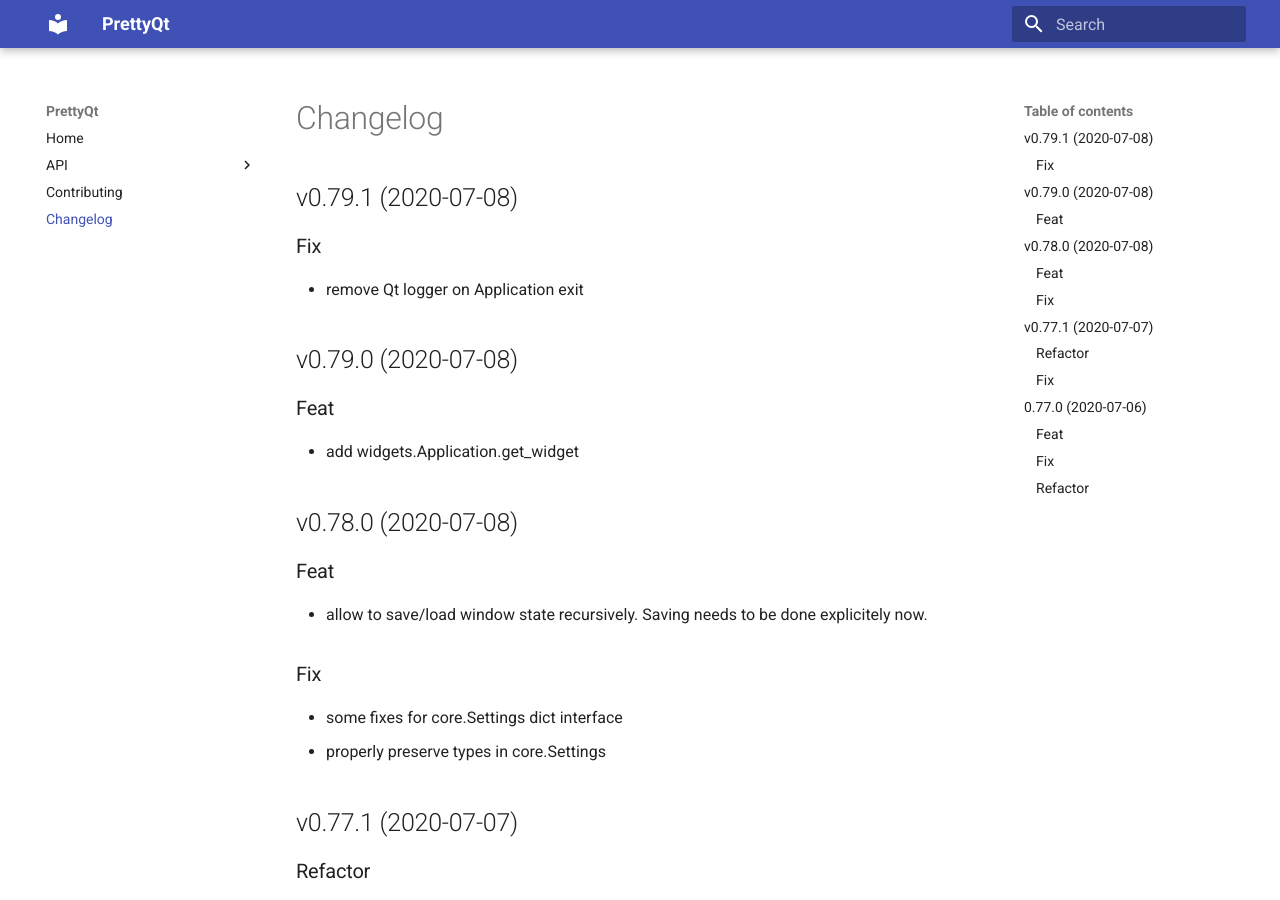
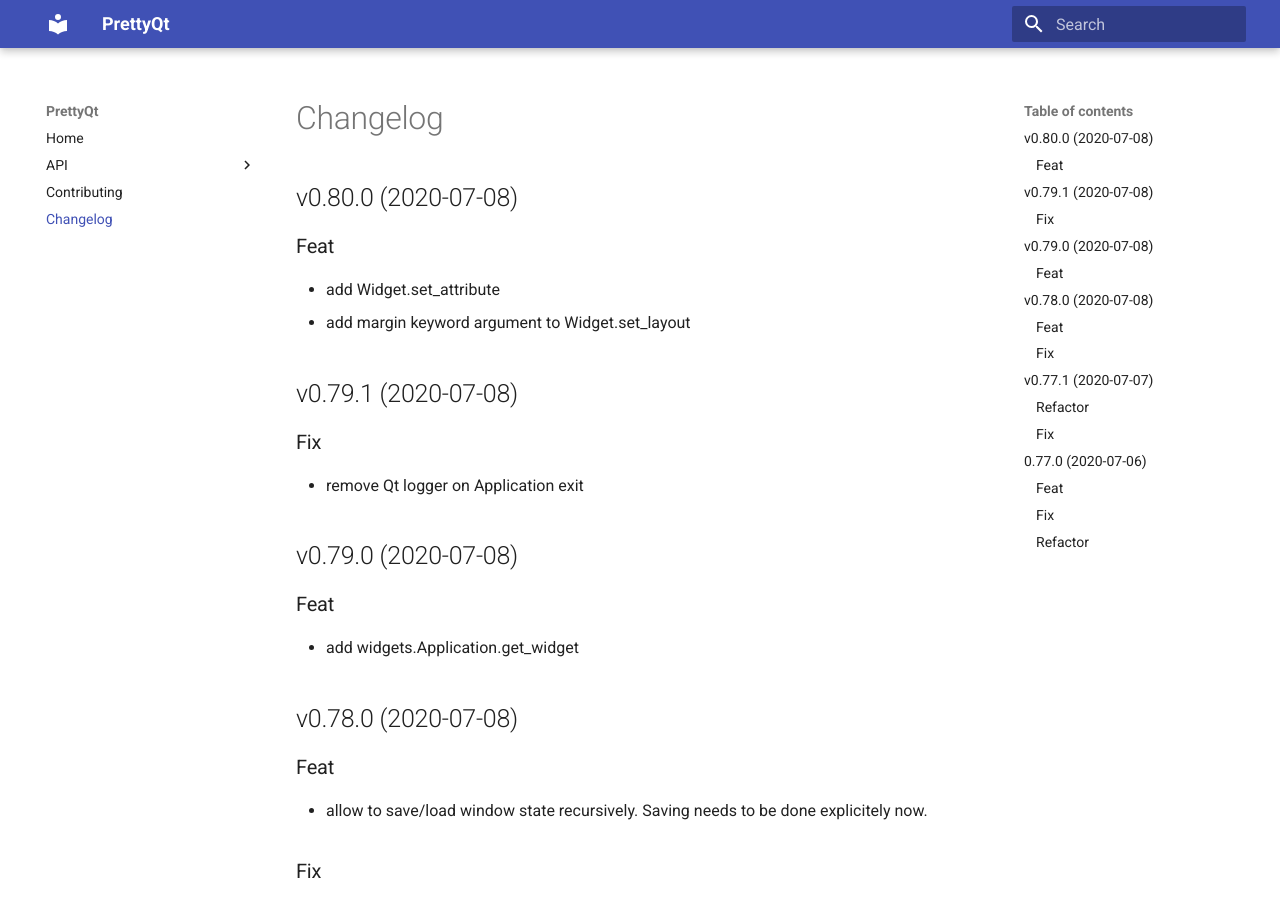
Before and after one commit to phil65/PrettyQt, an MkDocs documentation site: the page built from docs/changelog.md, in a window 1280 px wide and 900 px high. Built offline with MkDocs 1.6.1 and Material for MkDocs 9.7.7, drawn with Linux system fonts in a browser that asks for light colours.

Commit message:
bump: version 0.79.1 → 0.80.0

```diff
--- a/docs/changelog.md
+++ b/docs/changelog.md
@@ -1,3 +1,10 @@
+## v0.80.0 (2020-07-08)
+
+### Feat
+
+- add Widget.set_attribute
+- add margin keyword argument to Widget.set_layout
+
 ## v0.79.1 (2020-07-08)
 
 ### Fix
--- a/prettyqt/__init__.py
+++ b/prettyqt/__init__.py
@@ -4,7 +4,7 @@
 
 __author__ = """Philipp Temminghoff"""
 __email__ = "phil65@kodi.tv"
-__version__ = "0.79.1"
+__version__ = "0.80.0"
 
 
 __all__ = [
--- a/pyproject.toml
+++ b/pyproject.toml
@@ -1,6 +1,6 @@
 [tool.poetry]
 name = "PrettyQt"
-version = "0.79.1"
+version = "0.80.0"
 description = "A pythonic layer on top of qtpy"
 readme = 'docs/index.md'
 repository = "https://github.com/phil65/prettyqt"
@@ -122,7 +122,7 @@
 '''
 [tool.commitizen]
 name = "cz_conventional_commits"
-version = "0.79.1"
+version = "0.80.0"
 tag_format = "v$version"
 version_files = [
     "prettyqt/__init__.py:__version__",
--- a/setup.cfg
+++ b/setup.cfg
@@ -1,5 +1,5 @@
 [bumpversion]
-current_version = 0.79.1
+current_version = 0.80.0
 commit = True
 tag = True
 
--- a/setup.py
+++ b/setup.py
@@ -38,6 +38,6 @@
     packages=find_packages(),
     test_suite="tests",
     url="https://github.com/phil65/prettyqt",
-    version="0.79.1",
+    version="0.80.0",
     zip_safe=False,
 )
```
Also changed, not shown: CHANGELOG.md (+7 -0 lines).
